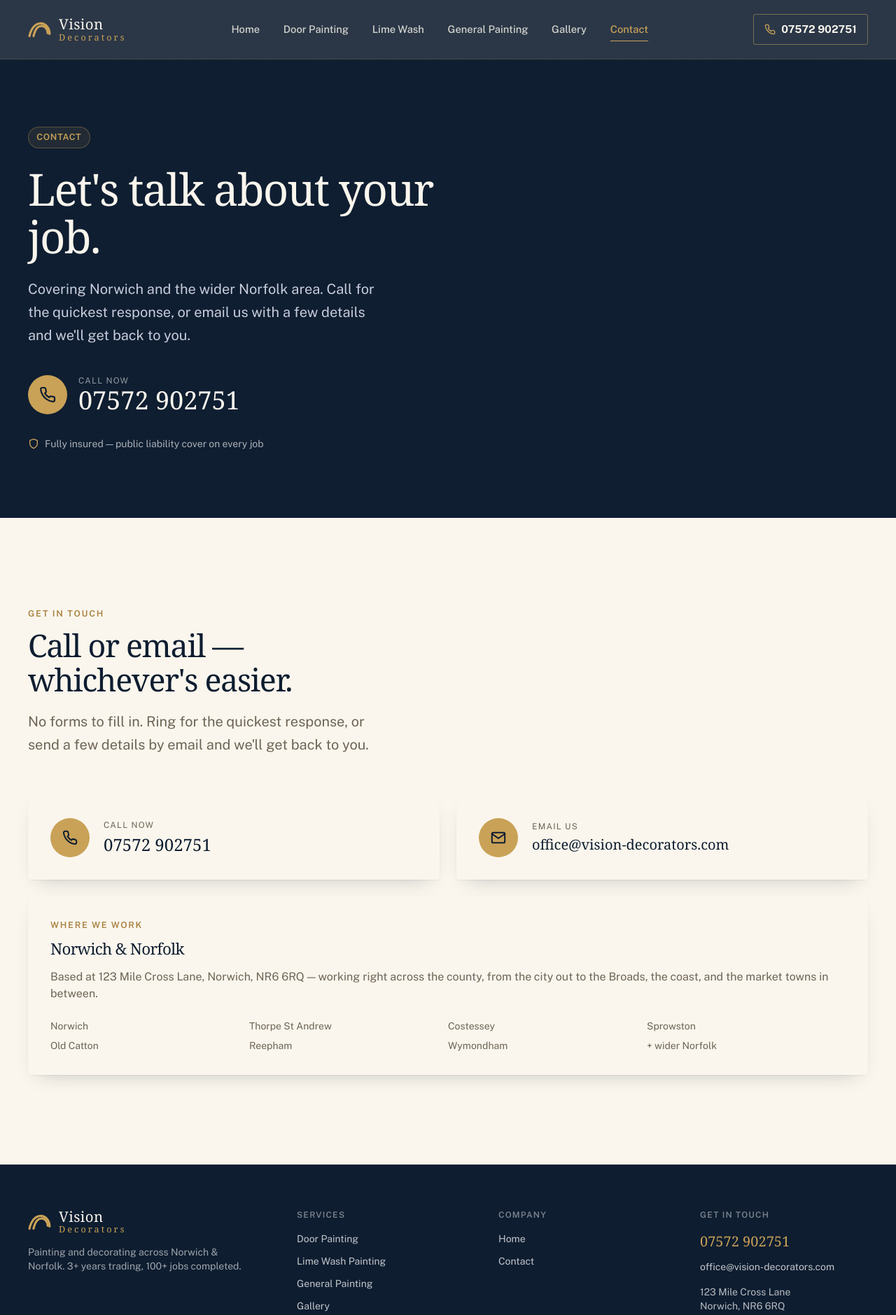
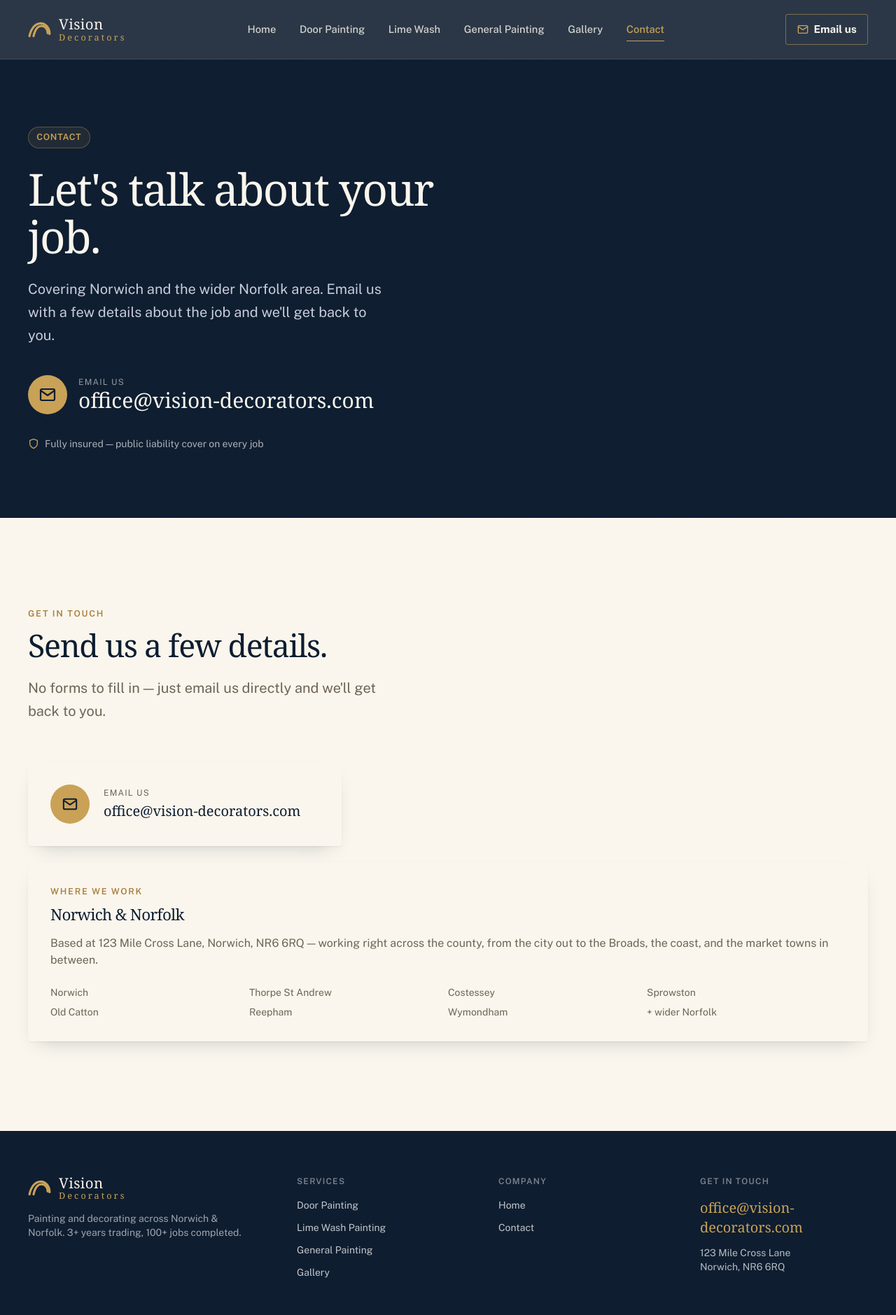
Before and after one commit to vad-cmyk/andre-website, a website: page contact.html in a window 1280 px wide. Shown: the top 1879 px of the page at 70% size. Drawn offline with nearby package versions, Linux system fonts and the light colour scheme; a web font is replaced by a local one.

Commit message:
Remove phone number site-wide, email-only contact per client request
Replaces every tel: link and phone CTA (nav pill, mobile menu, hero
buttons, bottom CTA bands, footer, contact page hero/card) with the
business email. Updates meta descriptions and the privacy policy's
"what we collect"/"who sees it" sections to match, since phone number
and the old Formspree form are no longer collected/used.

Co-Authored-By: Claude Sonnet 5 <noreply@anthropic.com>

```diff
--- a/assets/css/style.css
+++ b/assets/css/style.css
@@ -253,7 +253,7 @@ p { margin: 0 0 1em; }
 .nav-links a[aria-current="page"] { color: var(--gold); }
 
 .nav-actions { display: flex; align-items: center; gap: 14px; }
-.nav-phone {
+.nav-cta {
   display: none;
   align-items: center;
   gap: 8px;
@@ -265,10 +265,10 @@ p { margin: 0 0 1em; }
   padding: 0.6em 1em;
   transition: border-color 0.25s, background-color 0.25s;
 }
-.nav-phone:hover { border-color: var(--gold); background: rgba(201, 162, 87, 0.08); }
-.nav-phone svg { width: 16px; height: 16px; stroke: var(--gold); }
+.nav-cta:hover { border-color: var(--gold); background: rgba(201, 162, 87, 0.08); }
+.nav-cta svg { width: 16px; height: 16px; stroke: var(--gold); }
 @media (min-width: 640px) {
-  .nav-phone { display: inline-flex; }
+  .nav-cta { display: inline-flex; }
 }
 
 .nav-toggle {
--- a/contact.html
+++ b/contact.html
@@ -4,7 +4,7 @@
 <meta charset="UTF-8">
 <meta name="viewport" content="width=device-width, initial-scale=1.0">
 <title>Contact — Vision Decorators, Norwich &amp; Norfolk</title>
-<meta name="description" content="Get in touch with Vision Decorators for a free painting and decorating quote across Norwich and Norfolk. Call 07572 902751 or email office@vision-decorators.com.">
+<meta name="description" content="Get in touch with Vision Decorators for a free painting and decorating quote across Norwich and Norfolk. Email office@vision-decorators.com.">
 <link rel="preconnect" href="https://fonts.googleapis.com">
 <link rel="preconnect" href="https://fonts.gstatic.com" crossorigin>
 <link href="https://fonts.googleapis.com/css2?family=Libre+Caslon+Display&family=Public+Sans:wght@400;500;600;700;800&display=swap" rel="stylesheet">
@@ -50,9 +50,9 @@
       <a href="contact.html" aria-current="page">Contact</a>
     </nav>
     <div class="nav-actions">
-      <a href="tel:07572902751" class="nav-phone">
-        <svg viewBox="0 0 24 24" fill="none" stroke-width="2" stroke-linecap="round" stroke-linejoin="round"><path d="M22 16.92v3a2 2 0 0 1-2.18 2 19.79 19.79 0 0 1-8.63-3.07 19.5 19.5 0 0 1-6-6 19.79 19.79 0 0 1-3.07-8.67A2 2 0 0 1 4.11 2h3a2 2 0 0 1 2 1.72c.127.96.361 1.903.7 2.81a2 2 0 0 1-.45 2.11L8.09 9.91a16 16 0 0 0 6 6l1.27-1.27a2 2 0 0 1 2.11-.45c.907.339 1.85.573 2.81.7A2 2 0 0 1 22 16.92z"/></svg>
-        07572 902751
+      <a href="mailto:office@vision-decorators.com" class="nav-cta">
+        <svg viewBox="0 0 24 24" fill="none" stroke-width="2" stroke-linecap="round" stroke-linejoin="round"><path d="M4 4h16c1.1 0 2 .9 2 2v12c0 1.1-.9 2-2 2H4c-1.1 0-2-.9-2-2V6c0-1.1.9-2 2-2z"/><path d="M22 6l-10 7L2 6"/></svg>
+        Email us
       </a>
       <button type="button" class="nav-toggle" data-nav-toggle aria-label="Open menu" aria-expanded="false" aria-controls="mobile-menu">
         <svg viewBox="0 0 24 24" fill="none" stroke="currentColor" stroke-width="2" stroke-linecap="round"><path d="M4 7h16M4 12h16M4 17h16"/></svg>
@@ -67,24 +67,24 @@
   <a href="general-painting.html">General Painting</a>
   <a href="gallery.html">Gallery</a>
   <a href="contact.html" aria-current="page">Contact</a>
-  <a href="tel:07572902751" class="!text-gold font-semibold">Call 07572 902751</a>
+  <a href="mailto:office@vision-decorators.com" class="!text-gold font-semibold">Email us</a>
 </div>
 
 <main id="main">
 
-<!-- ================= PAGE HERO / PHONE-FIRST ================= -->
+<!-- ================= PAGE HERO / EMAIL-FIRST ================= -->
 <section class="bg-ink grain">
   <div class="container relative z-10 py-20 md:py-24 on-dark">
     <p class="pill mb-6">Contact</p>
     <h1 class="h1 font-display mb-6 max-w-2xl">Let's talk about your job.</h1>
-    <p class="lede max-w-lg mb-10">Covering Norwich and the wider Norfolk area. Call for the quickest response, or email us with a few details and we'll get back to you.</p>
-    <a href="tel:07572902751" class="inline-flex items-center gap-4 group">
+    <p class="lede max-w-lg mb-10">Covering Norwich and the wider Norfolk area. Email us with a few details about the job and we'll get back to you.</p>
+    <a href="mailto:office@vision-decorators.com" class="inline-flex items-center gap-4 group">
       <span class="w-14 h-14 rounded-full bg-gold flex items-center justify-center shrink-0 transition-transform duration-300 group-hover:scale-105">
-        <svg viewBox="0 0 24 24" width="24" height="24" fill="none" stroke="#0E1D30" stroke-width="2.2" stroke-linecap="round" stroke-linejoin="round"><path d="M22 16.92v3a2 2 0 0 1-2.18 2 19.79 19.79 0 0 1-8.63-3.07 19.5 19.5 0 0 1-6-6 19.79 19.79 0 0 1-3.07-8.67A2 2 0 0 1 4.11 2h3a2 2 0 0 1 2 1.72c.127.96.361 1.903.7 2.81a2 2 0 0 1-.45 2.11L8.09 9.91a16 16 0 0 0 6 6l1.27-1.27a2 2 0 0 1 2.11-.45c.907.339 1.85.573 2.81.7A2 2 0 0 1 22 16.92z"/></svg>
+        <svg viewBox="0 0 24 24" width="24" height="24" fill="none" stroke="#0E1D30" stroke-width="2.2" stroke-linecap="round" stroke-linejoin="round"><path d="M4 4h16c1.1 0 2 .9 2 2v12c0 1.1-.9 2-2 2H4c-1.1 0-2-.9-2-2V6c0-1.1.9-2 2-2z"/><path d="M22 6l-10 7L2 6"/></svg>
       </span>
       <span>
-        <span class="block text-xs uppercase tracking-widest text-white/55">Call now</span>
-        <span class="block font-display text-3xl md:text-4xl text-canvas">07572 902751</span>
+        <span class="block text-xs uppercase tracking-widest text-white/55">Email us</span>
+        <span class="block font-display text-2xl md:text-3xl text-canvas break-all">office@vision-decorators.com</span>
       </span>
     </a>
     <p class="mt-8 flex items-center gap-2 text-sm text-white/65">
@@ -94,26 +94,17 @@
   </div>
 </section>
 
-<!-- ================= CALL / EMAIL CTAS ================= -->
+<!-- ================= EMAIL CTA ================= -->
 <section class="bg-canvas py-24 md:py-32">
   <div class="container">
     <div class="max-w-lg mb-14 reveal">
       <p class="eyebrow mb-3">Get in touch</p>
-      <h2 class="h2 font-display mb-5">Call or email — whichever's easier.</h2>
-      <p class="lede">No forms to fill in. Ring for the quickest response, or send a few details by email and we'll get back to you.</p>
+      <h2 class="h2 font-display mb-5">Send us a few details.</h2>
+      <p class="lede">No forms to fill in — just email us directly and we'll get back to you.</p>
     </div>
 
-    <div class="grid sm:grid-cols-2 gap-6 mb-6">
-      <a href="tel:07572902751" class="card p-8 flex items-center gap-5 reveal reveal-delay-1">
-        <span class="w-14 h-14 rounded-full bg-gold flex items-center justify-center shrink-0">
-          <svg viewBox="0 0 24 24" width="22" height="22" fill="none" stroke="#0E1D30" stroke-width="2.2" stroke-linecap="round" stroke-linejoin="round"><path d="M22 16.92v3a2 2 0 0 1-2.18 2 19.79 19.79 0 0 1-8.63-3.07 19.5 19.5 0 0 1-6-6 19.79 19.79 0 0 1-3.07-8.67A2 2 0 0 1 4.11 2h3a2 2 0 0 1 2 1.72c.127.96.361 1.903.7 2.81a2 2 0 0 1-.45 2.11L8.09 9.91a16 16 0 0 0 6 6l1.27-1.27a2 2 0 0 1 2.11-.45c.907.339 1.85.573 2.81.7A2 2 0 0 1 22 16.92z"/></svg>
-        </span>
-        <span>
-          <span class="block text-xs uppercase tracking-widest text-stone mb-1">Call now</span>
-          <span class="block font-display text-2xl text-ink">07572 902751</span>
-        </span>
-      </a>
-      <a href="mailto:office@vision-decorators.com" class="card p-8 flex items-center gap-5 reveal reveal-delay-2">
+    <div class="mb-6">
+      <a href="mailto:office@vision-decorators.com" class="card p-8 flex items-center gap-5 reveal reveal-delay-1 max-w-md">
         <span class="w-14 h-14 rounded-full bg-gold flex items-center justify-center shrink-0">
           <svg viewBox="0 0 24 24" width="22" height="22" fill="none" stroke="#0E1D30" stroke-width="2.2" stroke-linecap="round" stroke-linejoin="round"><path d="M4 4h16c1.1 0 2 .9 2 2v12c0 1.1-.9 2-2 2H4c-1.1 0-2-.9-2-2V6c0-1.1.9-2 2-2z"/><path d="M22 6l-10 7L2 6"/></svg>
         </span>
@@ -124,7 +115,7 @@
       </a>
     </div>
 
-    <div class="card p-8 reveal reveal-delay-3">
+    <div class="card p-8 reveal reveal-delay-2">
       <p class="eyebrow mb-3">Where we work</p>
       <h3 class="h4 font-display mb-4">Norwich &amp; Norfolk</h3>
       <p class="text-stone mb-6">Based at 123 Mile Cross Lane, Norwich, NR6 6RQ — working right across the county, from the city out to the Broads, the coast, and the market towns in between.</p>
@@ -168,8 +159,7 @@
     </div>
     <div>
       <p class="text-xs font-semibold tracking-widest uppercase text-white/45 mb-4">Get in touch</p>
-      <a href="tel:07572902751" class="block font-display text-xl text-gold mb-3">07572 902751</a>
-      <a href="mailto:office@vision-decorators.com" class="block text-sm text-white/75 hover:text-gold transition-colors mb-4">office@vision-decorators.com</a>
+      <a href="mailto:office@vision-decorators.com" class="block font-display text-xl text-gold mb-3">office@vision-decorators.com</a>
       <p class="text-sm text-white/70">123 Mile Cross Lane</p>
       <p class="text-sm text-white/70">Norwich, NR6 6RQ</p>
     </div>
```
Also changed, not shown: door-painting.html (+9 -12 lines), gallery.html (+7 -9 lines), general-painting.html (+9 -12 lines), index.html (+10 -13 lines), lime-wash-painting.html (+9 -12 lines), privacy-policy.html (+10 -13 lines).
